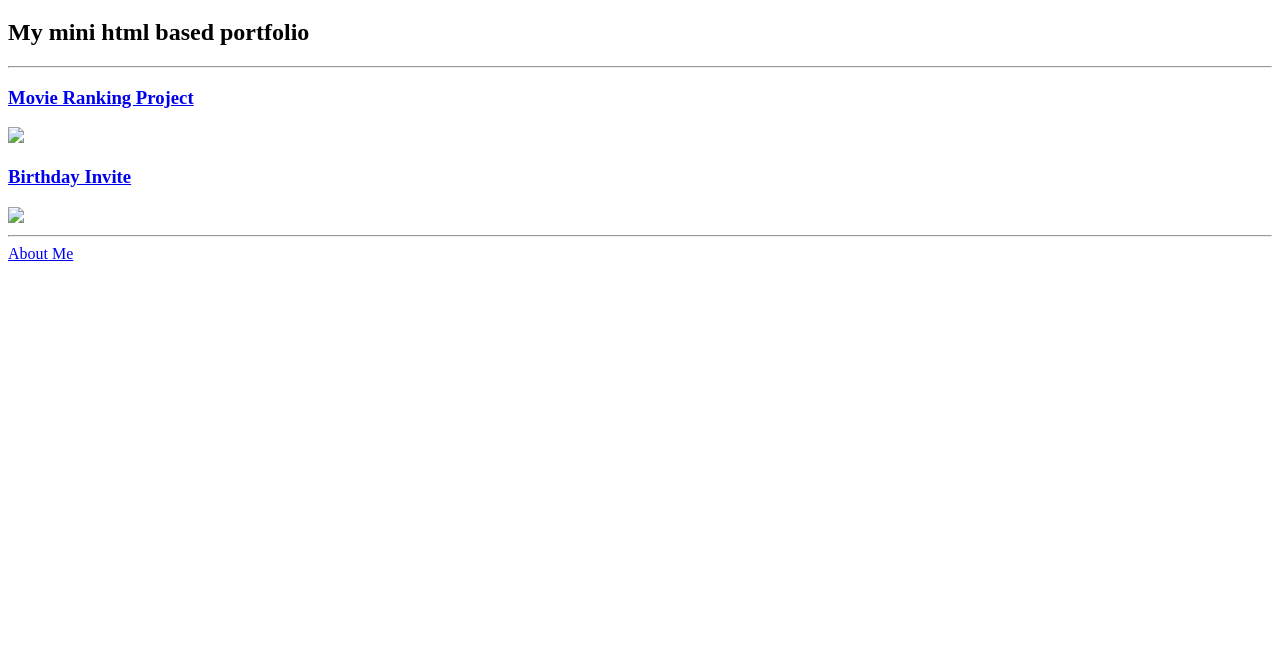
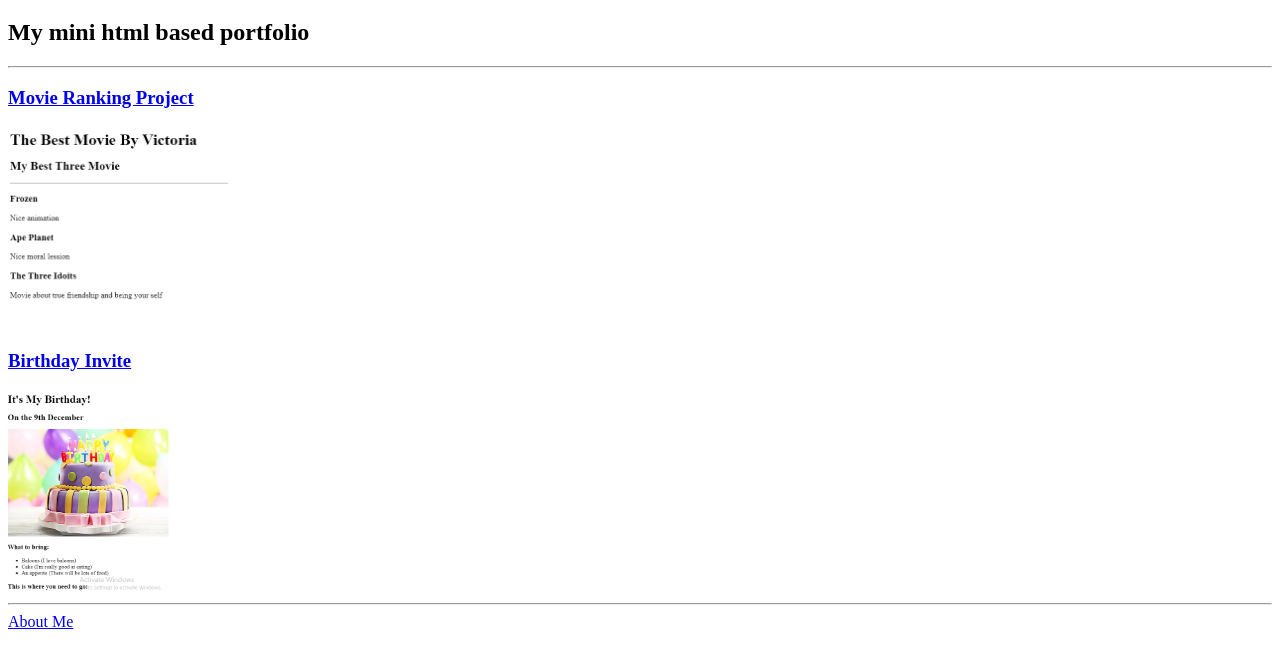
Before and after one commit to viclet45/HTML-Portfolio, a plain HTML site: page index.html in a window 1280 px wide. Shown: the part 61-726 px from the top of the page. Drawn offline with Linux system fonts and the light colour scheme.

Commit message:
I changed the directory of the images

```diff
--- a/index.html
+++ b/index.html
@@ -12,10 +12,10 @@
 
    <hr/>
     <h3> <a href="../4.3 HTML Porfolio Project/public/movie-ranking.html">Movie Ranking Project</a> </h3>
-    <img src="../4.3 HTML Porfolio Project/assets/images/movie.png" height="200" />
+    <img src="/assets/images/movie.png" height="200" />
 
     <h3> <a href="../4.3 HTML Porfolio Project/public/birthday-invite.html">Birthday Invite</a> </h3>
-    <img src="../4.3 HTML Porfolio Project/assets/images/birthday.png" height="200"/>
+    <img src="/assets/images/birthday.png" height="200"/>
 
     <hr/>
     <a href="../4.3 HTML Porfolio Project/public/about.html">About Me</a>
```
